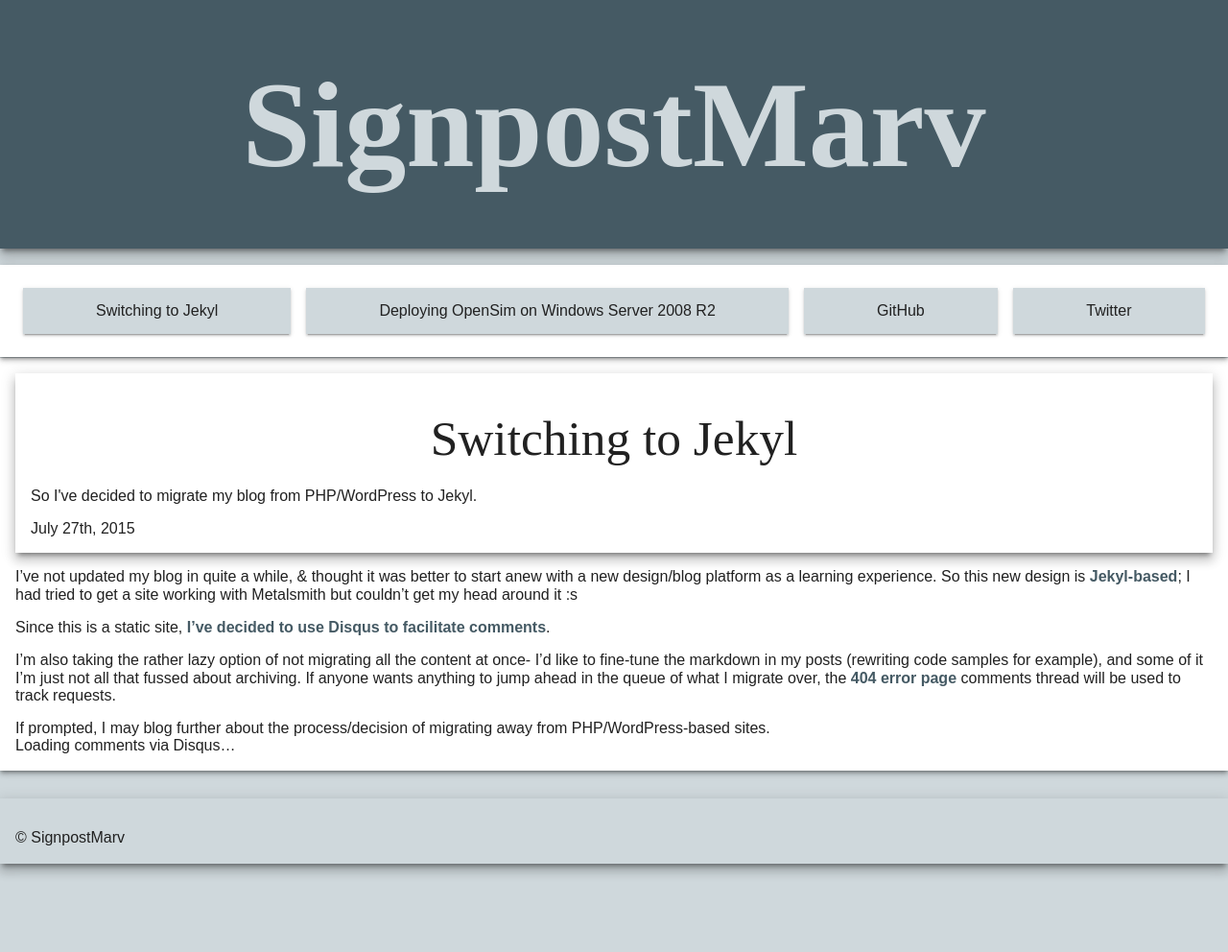
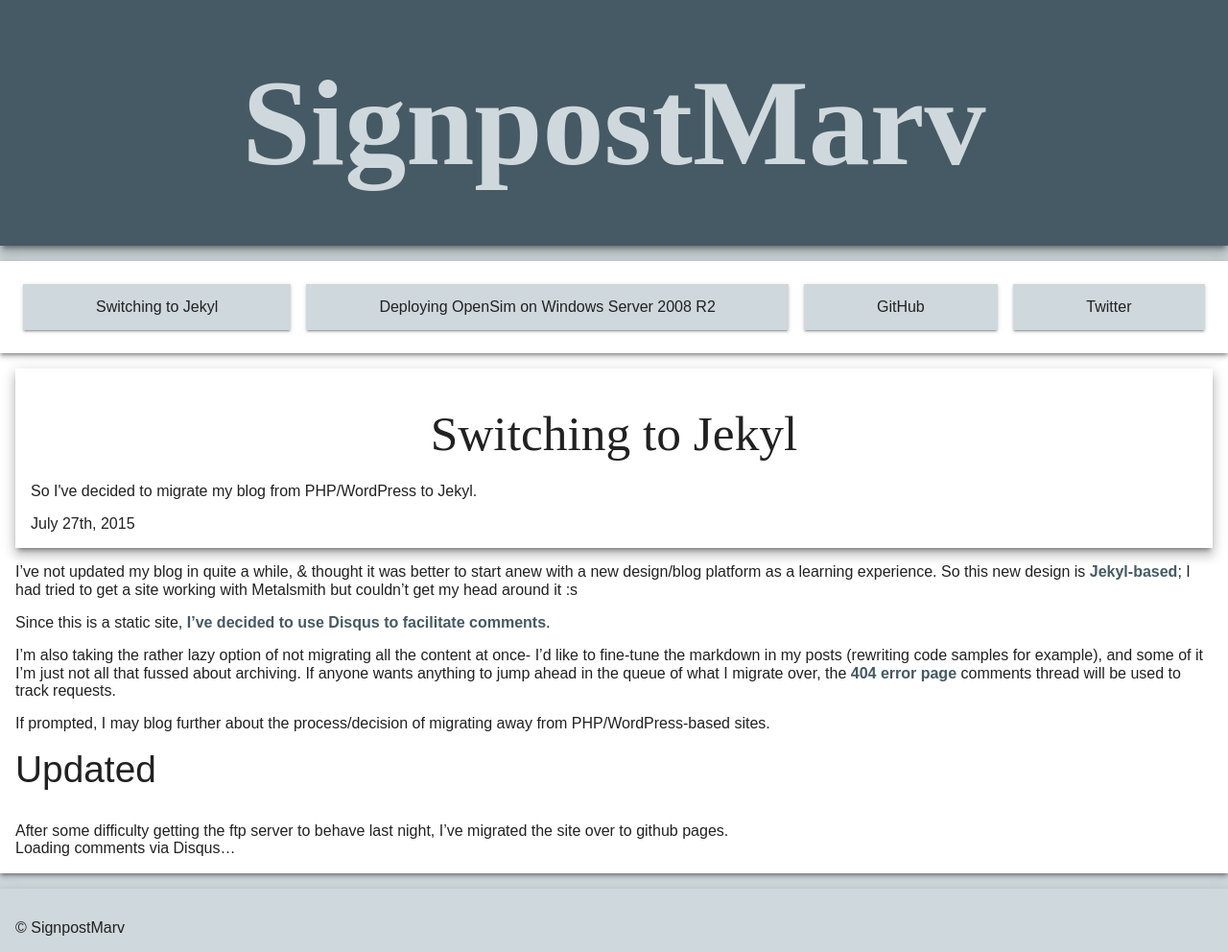
Before and after one commit to SignpostMarv/signpostmarv.github.io, a Jekyll site: the page built from _posts/2015-07-27-switching-to-jekyl.md, in a window 1280 px wide. Shown: the whole page at 96% size. Built offline with Jekyll 4.4.1, drawn with Linux system fonts in a browser that asks for light colours; nearby versions of some CDN libraries; comment, search, counter and statistics services are not loaded.

Commit message:
updating blog post re: github pages

```diff
--- a/_posts/2015-07-27-switching-to-jekyl.md
+++ b/_posts/2015-07-27-switching-to-jekyl.md
@@ -25,3 +25,8 @@ I'm also taking the rather lazy option of not migrating all the content at
 
 If prompted, I may blog further about the process/decision of migrating away
   from PHP/WordPress-based sites.
+
+## Updated
+
+After some difficulty getting the ftp server to behave last night,
+  I've migrated the site over to github pages.
```
